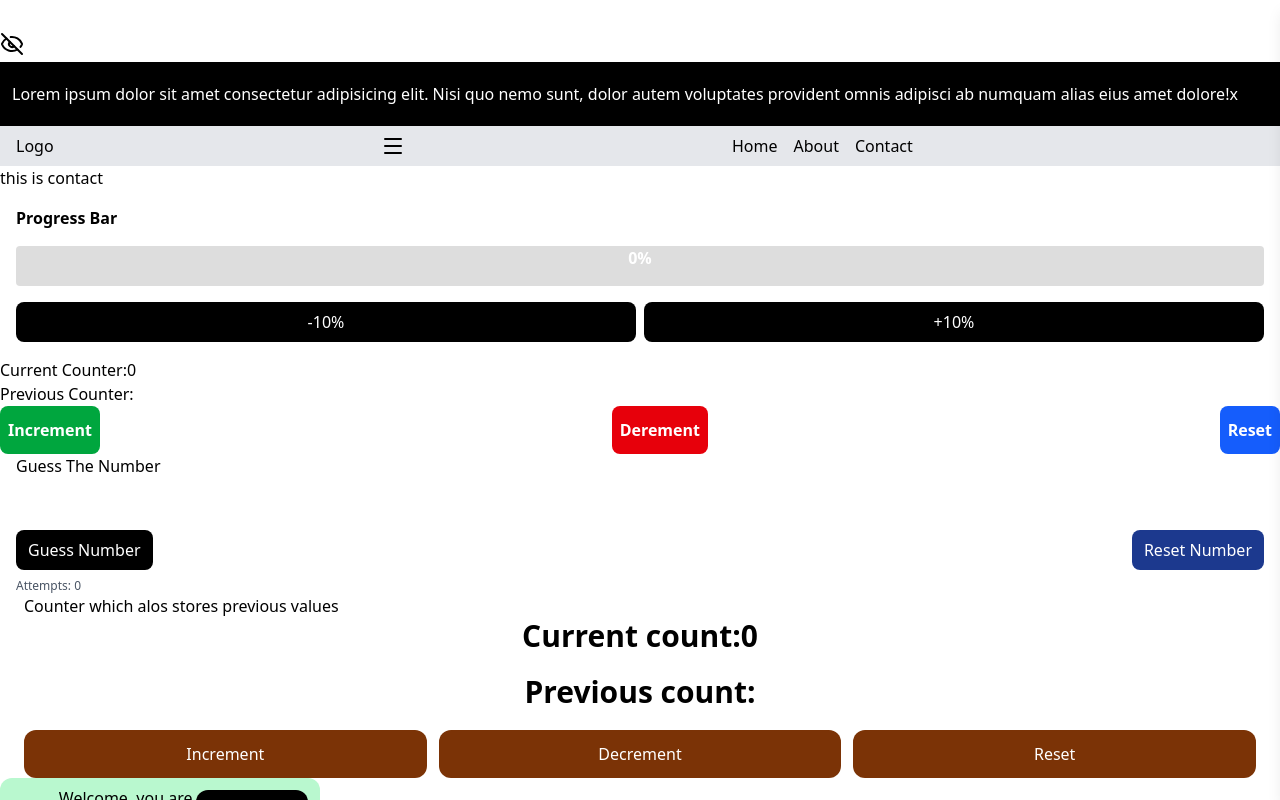
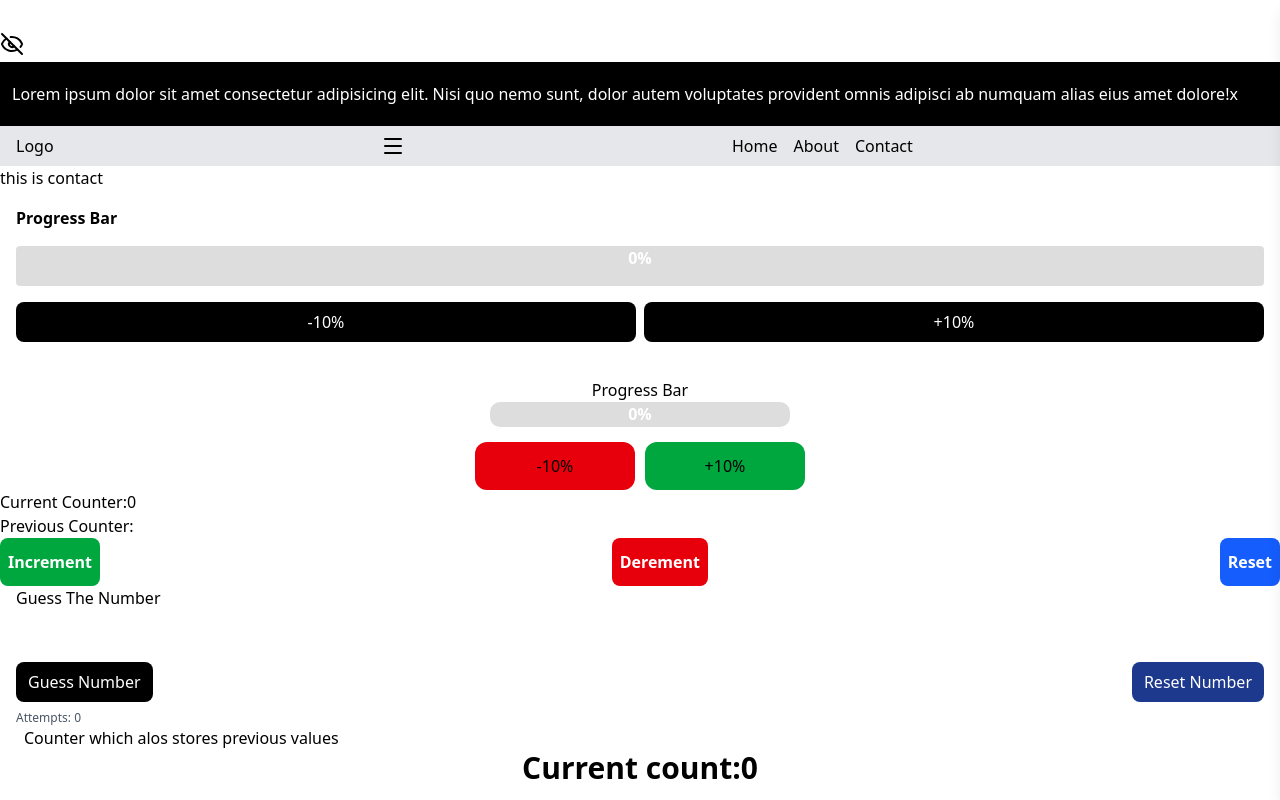
Before and after one commit to Subarna1911/Mini-Projects-, a React (Vite) app: page /contact in a window 1280 px wide. Shown: the top 800 px of the page. Built offline with nearby package versions, Linux system fonts and the light colour scheme.

Commit message:
prgoress Bar is created again for more practice using inline styling

```diff
--- a/src/App.jsx
+++ b/src/App.jsx
@@ -21,6 +21,7 @@
 import ProgressBar from './components/ProgressBar'
 import GuessTheNumber from './components/GuessTheNumber'
 import CounterApp from './components/CounterApp'
+import Progress from './components/Progress'
 
 const App = () => {
   return (
@@ -39,6 +40,7 @@
         <Route path = '/contact' element = {<Connect/>} />
       </Routes>
       <ProgressBar/>
+      <Progress/>
       <CounterApp/>
       <GuessTheNumber/>
       <CounterStore/>
--- /dev/null
+++ b/src/components/Progress.jsx
@@ -0,0 +1,75 @@
+import React, { useState } from 'react';
+
+function Progress() {
+    const [progress, setProgress] = useState(0);
+
+    const updateProgress = (delta) => {
+        setProgress(prev => {
+            let result = prev + delta;
+            if (result > 100) return 100;
+            if (result < 0) return 0;
+            return result;
+        });
+    };
+
+    const getColorBar = () => {
+        if (progress >= 80) return "green";
+        if (progress >= 40) return "orange";
+        return "red";
+    };
+
+    return (
+        <div style={{ textAlign: "center", marginTop: "20px" }}>
+            <h1>Progress Bar</h1>
+
+            {/* Outer Bar */}
+            <div
+                style={{
+                    width: "300px",
+                    height: "25px",
+                    backgroundColor: "#ddd",
+                    borderRadius: "10px",
+                    overflow: "hidden",
+                    position: "relative",
+                    margin: "0 auto"
+                }}
+            >
+
+                {/* Inner Fill */}
+                <div
+                    style={{
+                        width: `${progress}%`,
+                        height: "100%",
+                        backgroundColor: getColorBar(),
+                        transition: "width 0.3s ease-in-out"
+                    }}
+                ></div>
+
+                {/* Percentage Text */}
+                <span
+                    style={{
+                        position: "absolute",
+                        top: 0,
+                        left: "50%",
+                        transform: "translateX(-50%)",
+                        color: "#fff",
+                        fontWeight: "bold"
+                    }}
+                >
+                    {progress}%
+                </span>
+            </div>
+
+            {/* Buttons */}
+            <div style={{ marginTop: "15px", display:"flex", justifyContent:"center" }}>
+                <button className="bg-red-600 rounded-xl px-2 py-3 w-40" onClick={() => updateProgress(-10)}>-10%</button>
+                <button className="bg-green-600 rounded-xl px-2 py-3 w-40" onClick={() => updateProgress(10)} style={{ marginLeft: "10px" }}>
+                    +10%
+                </button>
+            </div>
+
+        </div>
+    );
+}
+
+export default Progress;
```
